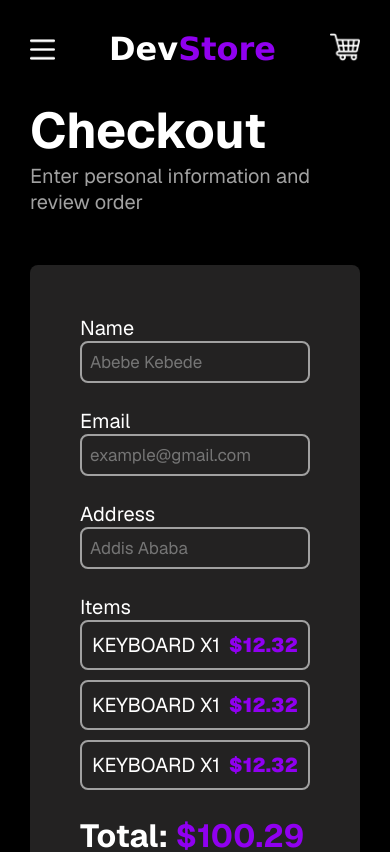
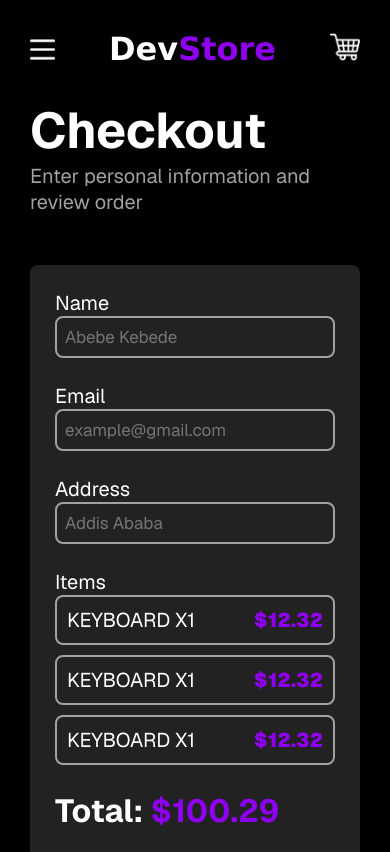
Before and after one commit to abelgideon/dev-store, a React (Vite) app: page /checkout in a window 390 px wide. Shown: the top 852 px of the page. Built offline with nearby package versions, Linux system fonts and the light colour scheme; a web font is replaced by a local one.

Commit message:
Reduce padding of form on mobile

```diff
--- a/src/index.css
+++ b/src/index.css
@@ -540,4 +540,10 @@ body {
   gap: 10px;
 }
 
+@media (max-width: 580px) {
+  .checkout-form {
+    padding: 25px;
+  }
+}
+
 /* Checkout Page End */
```
